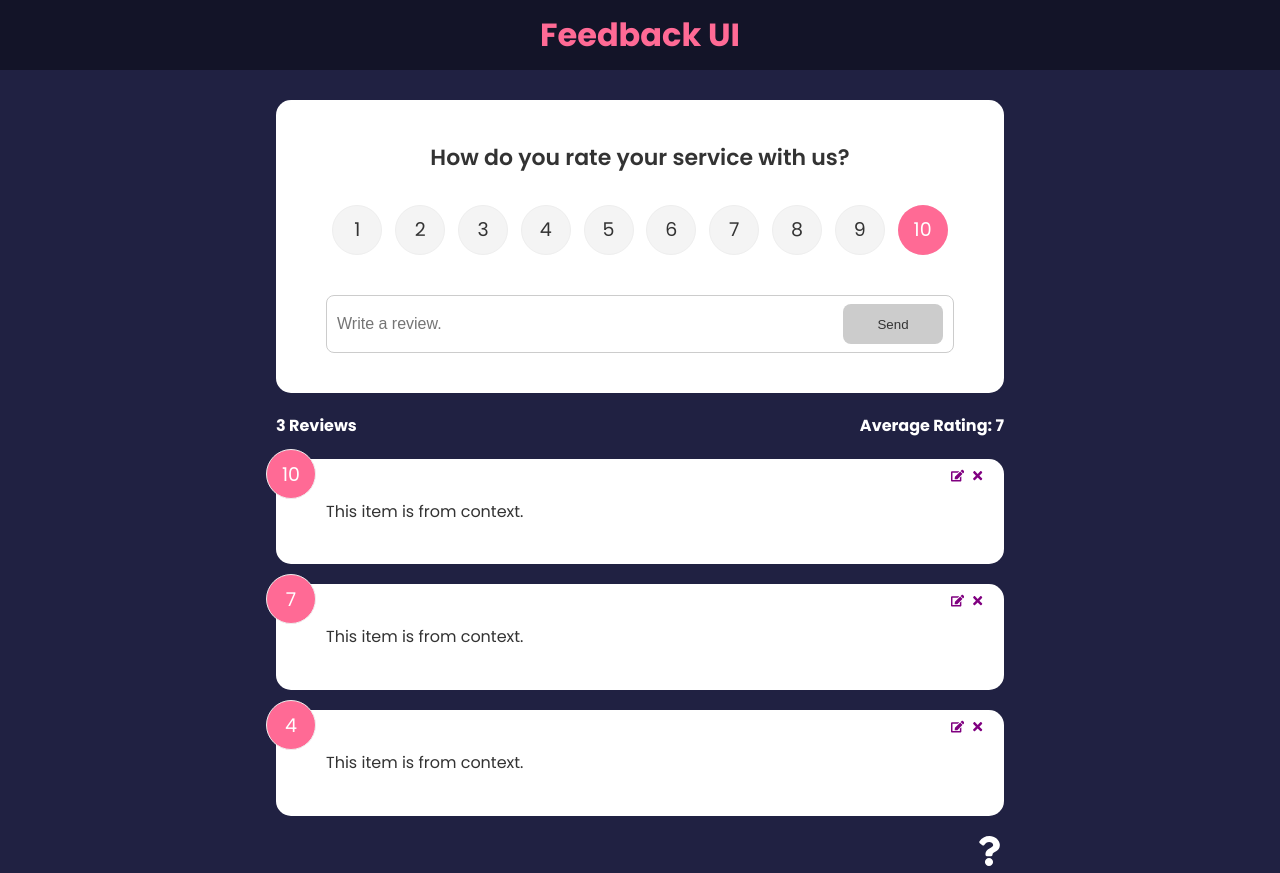
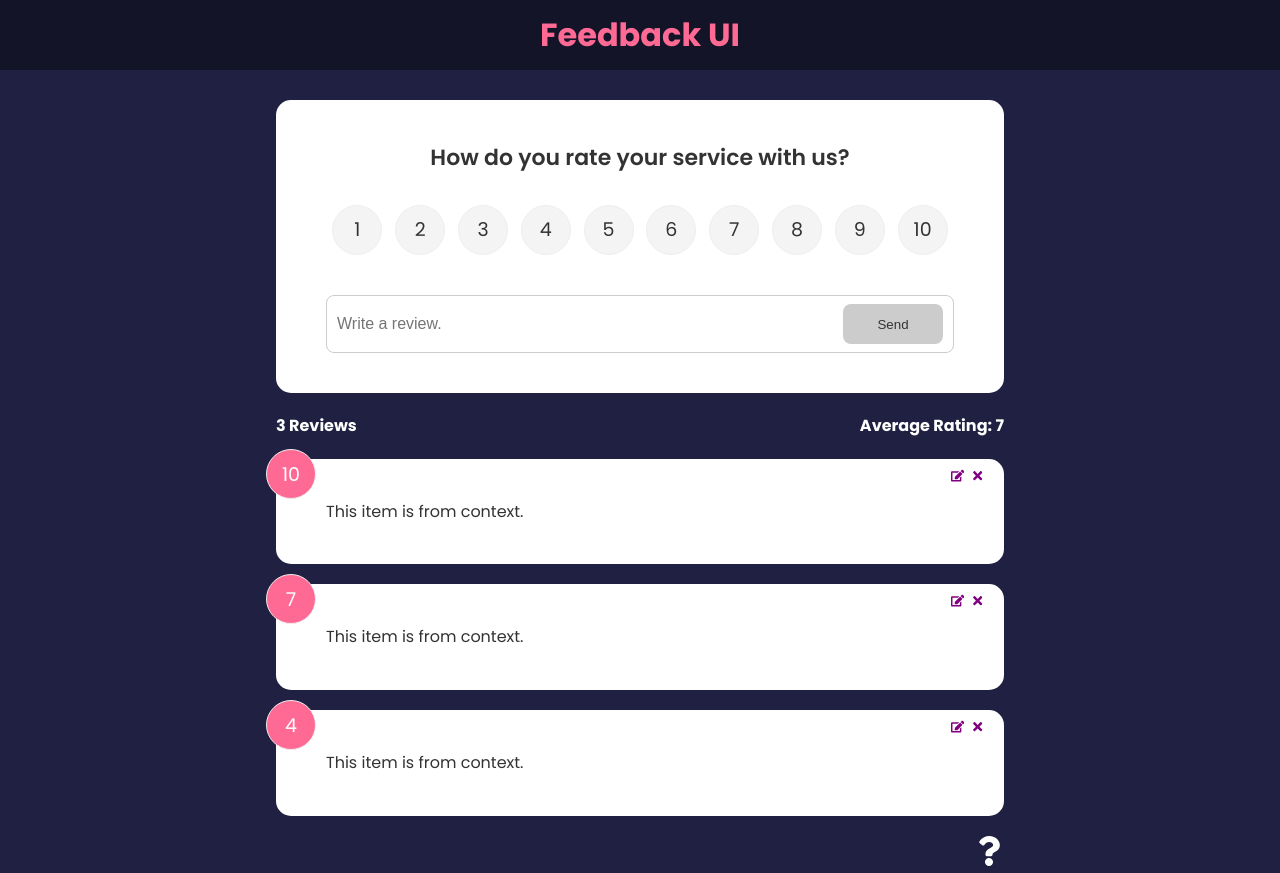
Before and after one commit to kaankurcer/feedback-app, a React (Create React App) app: page / in a window 1280 px wide. Built offline with nearby package versions, Linux system fonts and the light colour scheme.

Commit message:
feat: add useEffect to display the chosen review on the feedbackform

```diff
--- a/src/components/FeedbackForm.jsx
+++ b/src/components/FeedbackForm.jsx
@@ -1,4 +1,4 @@
-import React, { useContext, useState } from "react";
+import React, { useContext, useState, useEffect } from "react";
 import Card from "./shared/Card";
 import Button from "./shared/Button";
 import RatingSelect from "./RatingSelect";
@@ -9,7 +9,15 @@
   const [rating, setRating] = useState(10);
   const [btnDisabled, setBtnDisabled] = useState(true);
   const [message, setMessage] = useState("");
-  const { addFeedback } = useContext(FeedbackContext);
+  const { addFeedback, feedbackEdit } = useContext(FeedbackContext);
+
+  useEffect(() => {
+    if (feedbackEdit.edit === true) {
+      setBtnDisabled(false);
+      setText(feedbackEdit.item.text);
+      setRating(feedbackEdit.item.rating);
+    }
+  }, [feedbackEdit]);
 
   const handleTextChange = (e) => {
     if (text === "") {
--- a/src/components/RatingSelect.jsx
+++ b/src/components/RatingSelect.jsx
@@ -1,7 +1,13 @@
-import React, { useState } from "react";
+import React, { useState, useContext, useEffect } from "react";
+import FeedbackContext from "../context/FeedbackContext";
 
 function RatingSelect({ select }) {
   const [selected, setSelected] = useState(10);
+  const { feedbackEdit } = useContext(FeedbackContext);
+
+  useEffect(() => {
+    setSelected(feedbackEdit.item.rating);
+  }, [feedbackEdit]);
 
   const handleChange = (e) => {
     setSelected(+e.currentTarget.value);
--- a/src/context/FeedbackContext.js
+++ b/src/context/FeedbackContext.js
@@ -48,7 +48,13 @@
 
   return (
     <FeedbackContext.Provider
-      value={{ feedback, deleteFeedback, addFeedback, editFeedback }}
+      value={{
+        feedback,
+        deleteFeedback,
+        addFeedback,
+        editFeedback,
+        feedbackEdit,
+      }}
     >
       {children}
     </FeedbackContext.Provider>
```
